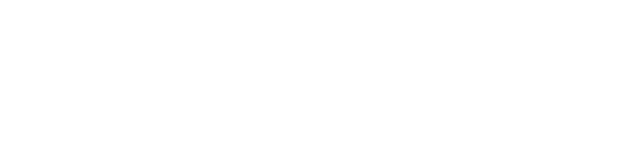
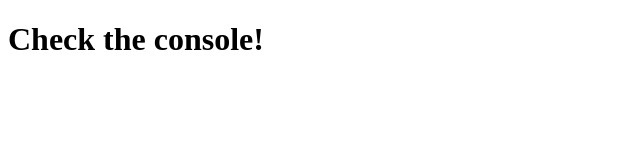
Before and after one commit to I8Superman/Counting_array, a plain HTML site: page index.html in a window 1280 px wide. Shown: the whole page, without its empty margins (0-640 px from the left). Drawn offline with Linux system fonts and the light colour scheme.

Commit message:
Check console info added to HTML

```diff
--- a/index.html
+++ b/index.html
@@ -7,6 +7,7 @@
     <title>Document</title>
   </head>
   <body>
+    <h1>Check the console!</h1>
     <script src="countingarray.js"></script>
   </body>
 </html>
```
